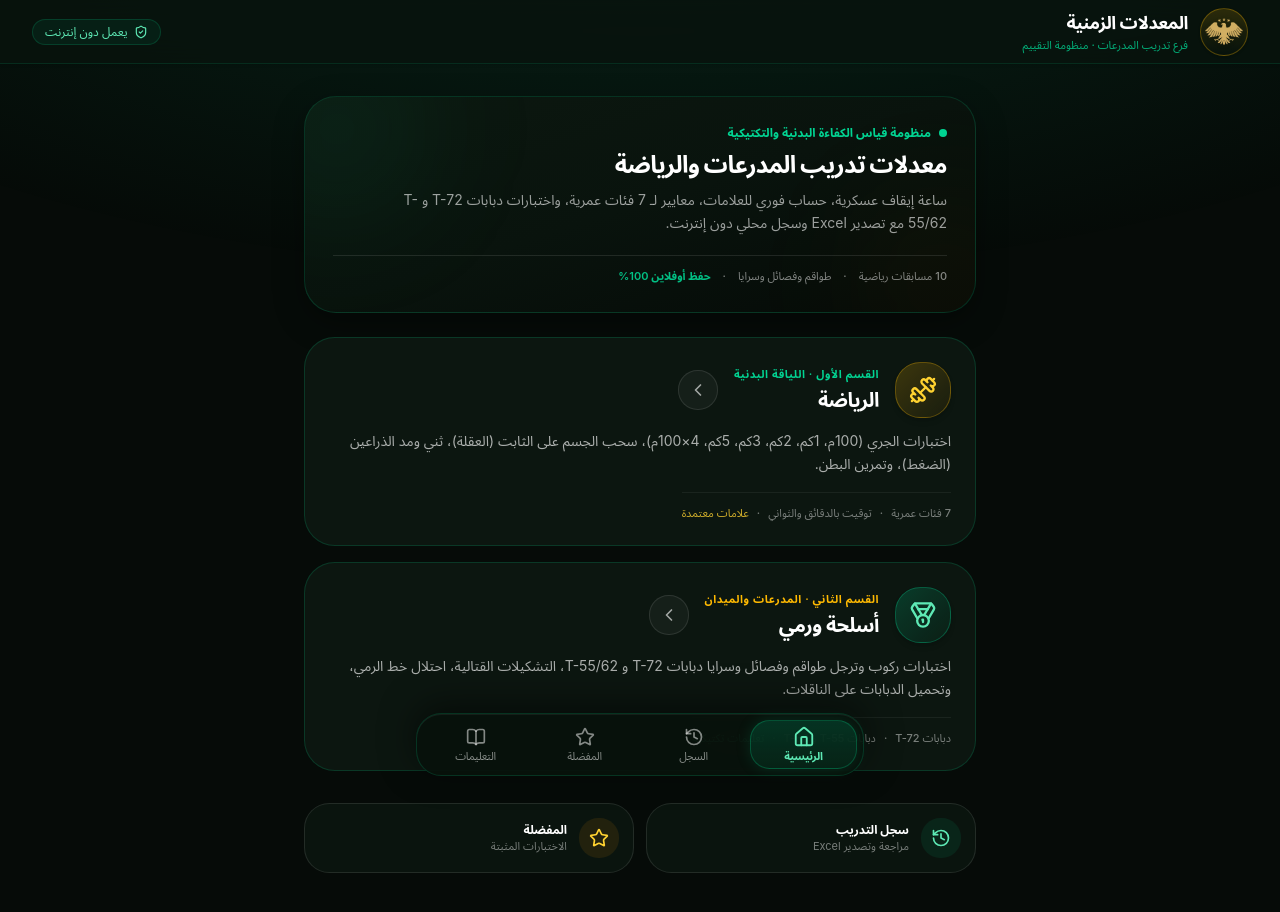
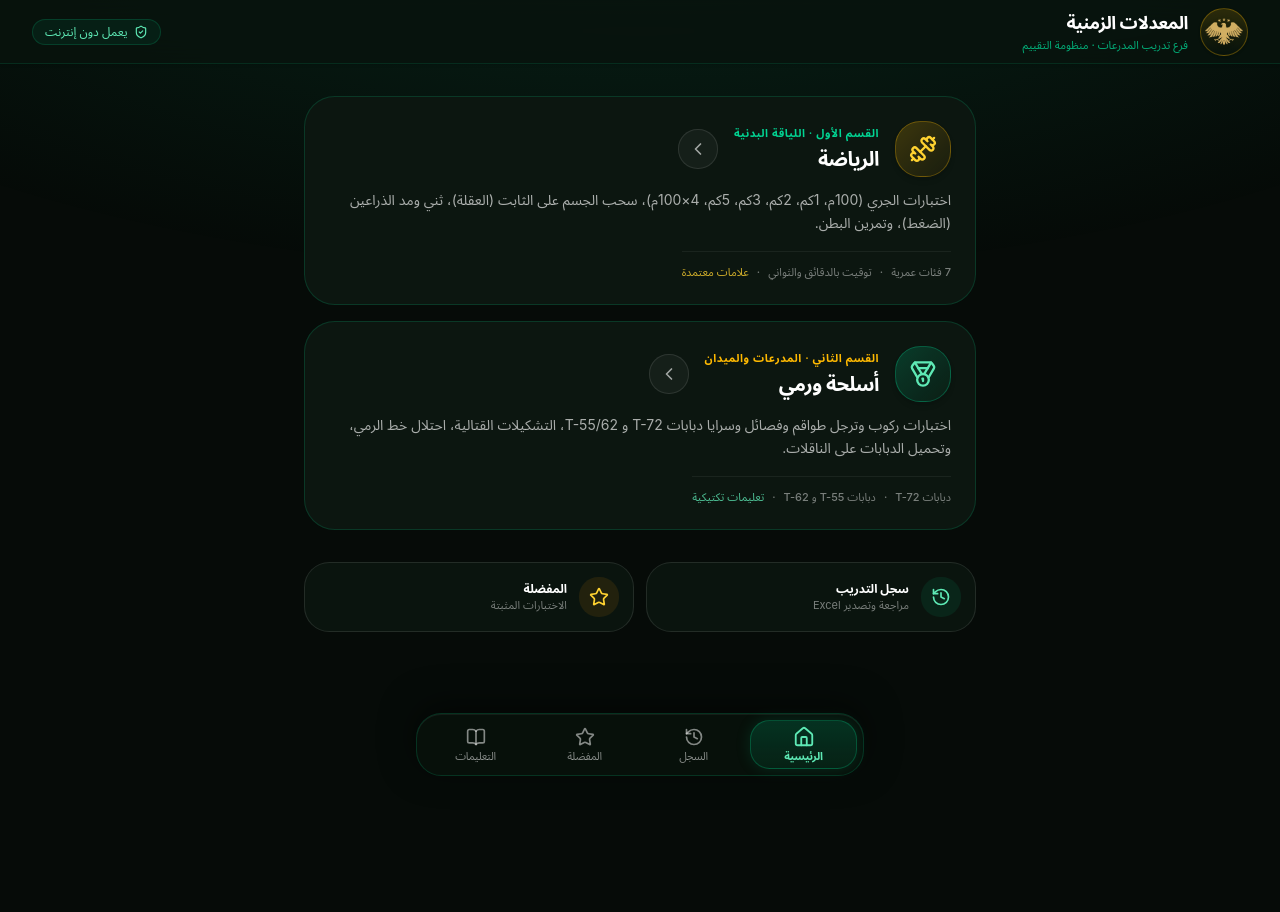
Before and after one commit to yusualhashash/armored-training, a Next.js app: page / in a window 1280 px wide. Shown: the top 912 px of the page. After the commit the page ends 800 px from the top, so only its background shows below. Built offline with nearby package versions, Linux system fonts and the light colour scheme.

Commit message:
refactor: remove history view and home hero banner
Clean up unused UI components and navigation configurations to streamline the interface.

```diff
--- a/components/app/app-shell.tsx
+++ b/components/app/app-shell.tsx
@@ -99,21 +99,6 @@
           ====================================================== */}
           <header className="sticky top-0 z-30 flex h-16 items-center justify-between border-b border-emerald-500/15 bg-[#09130e]/85 px-4 backdrop-blur-xl sm:px-8 shadow-sm">
             {activeView === 'history' ? (
-              <div className="flex min-w-0 items-center gap-2 sm:gap-3 flex-1">
-                <Button
-                  type="button"
-                  variant="ghost"
-                  onClick={() => openView('home')}
-                  className="flex h-10 shrink-0 items-center gap-1.5 rounded-xl border border-white/10 bg-white/[0.04] px-2.5 sm:px-3 text-xs font-semibold text-white/80 transition-all hover:border-emerald-500/30 hover:bg-emerald-500/10 hover:text-white active:scale-95"
-                  title="الرجوع إلى الرئيسية"
-                >
-                  <ArrowRight
-                    className="size-4 shrink-0 transition-transform group-hover:translate-x-0.5"
-                    aria-hidden="true"
-                  />
-                  <span>الرئيسية</span>
-                </Button>
-
               <div className="flex min-w-0 items-center gap-2.5">
                 <div className="flex size-9 shrink-0 items-center justify-center rounded-xl border border-emerald-400/25 bg-emerald-400/10 text-emerald-300 shadow-inner">
                   <History className="size-5" aria-hidden="true" />
@@ -122,48 +107,23 @@
                   سجل التدريب
                 </h1>
               </div>
-              </div>
             ) : activeView === 'favorites' ? (
-              <div className="flex min-w-0 items-center gap-2 sm:gap-3 flex-1">
-                <Button
-                  type="button"
-                  variant="ghost"
-                  onClick={() => openView('home')}
-                  className="flex h-10 shrink-0 items-center gap-1.5 rounded-xl border border-white/10 bg-white/[0.04] px-2.5 sm:px-3 text-xs font-semibold text-white/80 transition-all hover:border-emerald-500/30 hover:bg-emerald-500/10 hover:text-white active:scale-95"
-                  title="الرجوع إلى الرئيسية"
-                >
-                  <ArrowRight className="size-4 shrink-0" aria-hidden="true" />
-                  <span>الرئيسية</span>
-                </Button>
               <div className="flex min-w-0 items-center gap-2.5">
                 <div className="flex size-9 shrink-0 items-center justify-center rounded-xl border border-amber-400/25 bg-amber-400/10 text-amber-300 shadow-inner">
                   <Star className="size-5" aria-hidden="true" />
                 </div>
-                  <h1 className="truncate text-base font-bold text-white tracking-tight">
+                <h1 className="truncate text-sm sm:text-base md:text-lg font-bold text-white tracking-tight">
                   المفضلة
                 </h1>
               </div>
-              </div>
             ) : activeView === 'guide' ? (
-              <div className="flex min-w-0 items-center gap-2 sm:gap-3 flex-1">
-                <Button
-                  type="button"
-                  variant="ghost"
-                  onClick={() => openView('home')}
-                  className="flex h-10 shrink-0 items-center gap-1.5 rounded-xl border border-white/10 bg-white/[0.04] px-2.5 sm:px-3 text-xs font-semibold text-white/80 transition-all hover:border-emerald-500/30 hover:bg-emerald-500/10 hover:text-white active:scale-95"
-                  title="الرجوع إلى الرئيسية"
-                >
-                  <ArrowRight className="size-4 shrink-0" aria-hidden="true" />
-                  <span>الرئيسية</span>
-                </Button>
               <div className="flex min-w-0 items-center gap-2.5">
                 <div className="flex size-9 shrink-0 items-center justify-center rounded-xl border border-sky-400/25 bg-sky-400/10 text-sky-300 shadow-inner">
                   <BookOpen className="size-5" aria-hidden="true" />
                 </div>
-                  <h1 className="truncate text-base font-bold text-white tracking-tight">
+                <h1 className="truncate text-sm sm:text-base md:text-lg font-bold text-white tracking-tight">
                   التعليمات
                 </h1>
-                </div>
               </div>
             ) : currentSection ? (
               <div className="flex min-w-0 items-center gap-2 sm:gap-3 flex-1">
--- a/components/app/home-view.tsx
+++ b/components/app/home-view.tsx
@@ -22,35 +22,6 @@
 export function HomeView({ openView }: HomeViewProps) {
   return (
     <div className="mx-auto w-full max-w-2xl space-y-6">
-      {/* Tactical Hero Banner */}
-      <div className="relative overflow-hidden rounded-[2rem] border border-emerald-500/20 bg-gradient-to-br from-[#0c1810] via-[#09130d] to-[#050a07] p-5 sm:p-7 shadow-[0_10px_30px_rgba(0,0,0,0.35)]">
-        <div className="absolute -left-12 -top-12 size-40 rounded-full bg-emerald-500/10 blur-3xl pointer-events-none" />
-        <div className="absolute -right-12 -bottom-12 size-40 rounded-full bg-amber-500/5 blur-3xl pointer-events-none" />
-
-        <div className="relative z-10 flex flex-col gap-2">
-          <div className="flex items-center gap-2 text-xs font-semibold text-emerald-400">
-            <span className="flex size-2 rounded-full bg-emerald-400" />
-            <span>منظومة قياس الكفاءة البدنية والتكتيكية</span>
-          </div>
-
-          <h2 className="text-xl sm:text-2xl font-black tracking-tight text-white">
-            معدلات تدريب المدرعات والرياضة
-          </h2>
-
-          <p className="text-xs sm:text-sm text-white/60 leading-relaxed max-w-xl">
-            ساعة إيقاف عسكرية، حساب فوري للعلامات، معايير لـ 7 فئات عمرية، واختبارات دبابات T-72 و T-55/62 مع تصدير Excel وسجل محلي دون إنترنت.
-          </p>
-
-          <div className="mt-3 flex flex-wrap items-center gap-3 border-t border-white/10 pt-3 text-[11px] text-white/50 font-medium">
-            <span>10 مسابقات رياضية</span>
-            <span aria-hidden="true">·</span>
-            <span>طواقم وفصائل وسرايا</span>
-            <span aria-hidden="true">·</span>
-            <span className="text-emerald-400/90 font-semibold">حفظ أوفلاين 100%</span>
-          </div>
-        </div>
-      </div>
-
       {/* Main Core Sections */}
       <div className="grid gap-4">
         {/* Section 1: Sports */}
--- a/lib/app/view-content.ts
+++ b/lib/app/view-content.ts
@@ -4,12 +4,6 @@
 
 export const viewContent: Partial<Record<View, ViewContent>> = {
   // Main sections
-
-  history: {
-    title: 'سجل التدريب',
-    backLabel: 'الرئيسية',
-    backTo: 'home',
-  },
 
   sports: {
     title: 'الرياضة',
```
Also changed, not shown: 1 other file (tests, documents, lock files or other folders). Lines whose indentation alone changed are shown as unchanged.
